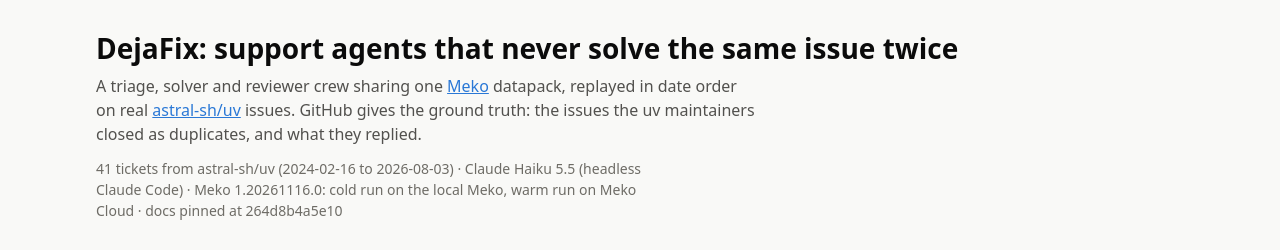
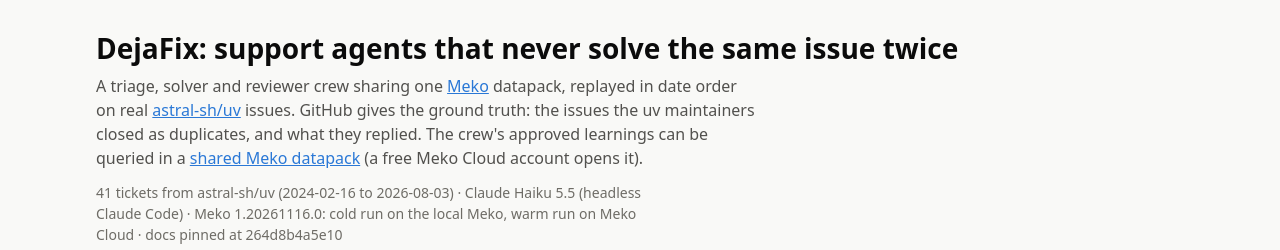
Before and after one commit to Fuze5k/dejafix, a plain HTML site: page docs/index.html in a window 1280 px wide. Shown: the top 250 px of the page. Drawn offline with Linux system fonts and the light colour scheme.

Commit message:
Link the shared learnings datapack
The README and the dashboard now point to the read-only Meko Cloud share of the 22 learnings, and say that a free Meko Cloud account opens it.

```diff
--- a/docs/index.html
+++ b/docs/index.html
@@ -152,7 +152,9 @@ tbody tr:hover { background: color-mix(in srgb, var(--accent) 5%, transparent);
     <h1>DejaFix: support agents that never solve the same issue twice</h1>
     <p class="lede">A triage, solver and reviewer crew sharing one <a href="https://mekodata.ai">Meko</a> datapack,
       replayed in date order on real <a href="https://github.com/astral-sh/uv">astral-sh/uv</a> issues. GitHub gives
-      the ground truth: the issues the uv maintainers closed as duplicates, and what they replied.</p>
+      the ground truth: the issues the uv maintainers closed as duplicates, and what they replied. The crew's
+      approved learnings can be queried in a <a href="https://cloud.mekodata.ai/share/o3dxj4ex9JQNVn-Kp1Dj7w">shared Meko datapack</a> (a free Meko Cloud account
+      opens it).</p>
     <p class="meta" id="meta"></p>
   </header>
 
@@ -458,6 +460,9 @@ document.getElementById("chart-caption").textContent =
   ].forEach((text) => list.append(el("li", {}, text)));
   list.append(el("li", {}, "Code, records and how to run it again: ",
     el("a", { href: "https://github.com/Fuze5k/dejafix" }, "github.com/Fuze5k/dejafix"), "."));
+  list.append(el("li", {}, "The learnings to query from your own Claude or Meko: ",
+    el("a", { href: "https://cloud.mekodata.ai/share/o3dxj4ex9JQNVn-Kp1Dj7w" }, "the shared datapack dejafix-uv-learnings"),
+    " (a free Meko Cloud account opens it)."));
 })();
 </script>
 </body>
```
Also changed, not shown: dejafix/dashboard.html (+6 -1 lines), 1 other file.
